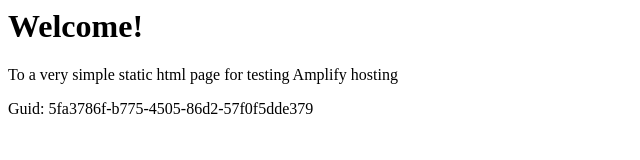
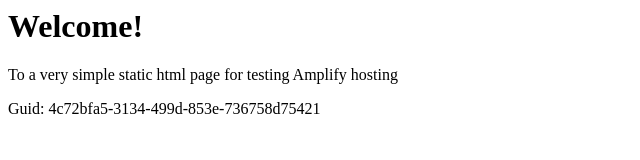
Before and after one commit to aws-aemilia-yul/Github-PR-Commit-Integration-Test-DoNotTouch-GithubWebhookPreviewCanaryTest-v1-prod-ca-central-1, a website: page src/index.html in a window 1280 px wide. Shown: the full height of the page, 0-640 px from the left. Drawn offline with Linux system fonts and the light colour scheme.

Commit message:
commit from integ tests

```diff
--- a/src/index.html
+++ b/src/index.html
@@ -12,6 +12,6 @@
 <body>
     <h1>Welcome!</h1>
     <p>To a very simple static html page for testing Amplify hosting</p>
-    <p>Guid: 5fa3786f-b775-4505-86d2-57f0f5dde379</p></body>
+    <p>Guid: 4c72bfa5-3134-499d-853e-736758d75421</p></body>
 
 </html>
```
